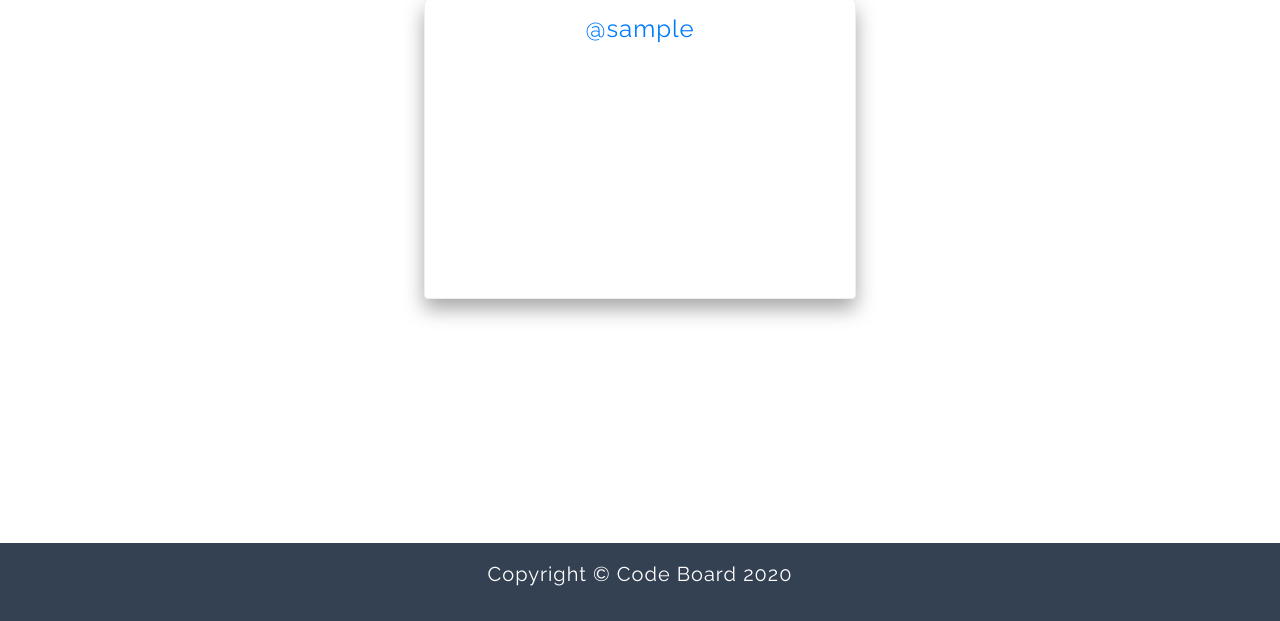
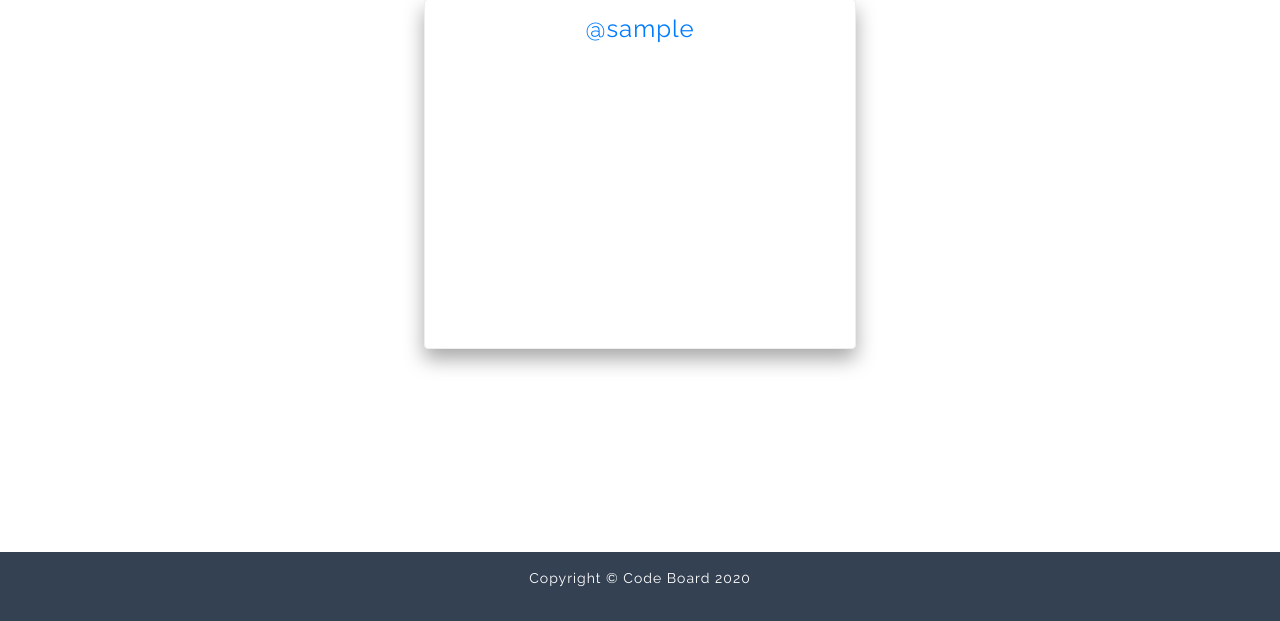
Before and after one commit to pachkovska/coding-event-aggreagtor, a Django app: template apps/accounts/templates/accounts/view_all_users.html in a window 1280 px wide. Shown: the part 179-800 px from the top of the page. Run offline with Django 3.2, Linux system fonts and the light colour scheme; the template is opened without the code that fills it: values that come from a table or form of the project are taken from there, others are empty; tables that the repository leaves empty hold one stand-in row (values such as "Sample post"); some libraries are stand-ins or nearby versions.

Commit message:
resized charts and changed footer font-size

```diff
--- a/apps/core/static/css/custom.css
+++ b/apps/core/static/css/custom.css
@@ -46,10 +46,19 @@ body {
   border: 1px solid #eee;  /* JUST TO LOOK COOL */
   box-shadow: rgba(0, 0, 0, 0.35) 0px 10px 20px;
   transition: all .3s ease-in-out;
-  height: 300px;
+  height: 350px;
 }
 
 .card:hover {
   box-shadow: rgba(0, 0, 0, 0.70) 0px 19px 43px;
   transform: translate3d(0px, -1px, 0px);
 }
+
+.chart {
+  max-width: 250;
+  max-height: 250;
+}
+
+footer {
+  font-size: 14px;
+}
--- a/apps/core/templates/base.html
+++ b/apps/core/templates/base.html
@@ -61,5 +61,5 @@
             <p class="text-center text-white">Copyright &copy; Code Board 2020</p>
         </div>
     </footer>
-  </body>
+</body>
 </html>
--- a/apps/core/templates/pages/projects.html
+++ b/apps/core/templates/pages/projects.html
@@ -24,7 +24,7 @@
             <p>Repository:<a href="{{ repo.link }}"> {{ repo.link }} </a></p>
         </div>
     <div class="col-6">
-          <canvas id="{{ repo.project_name }}" class="chart" width="200" height="200"></canvas>
+          <canvas id="{{ repo.project_name }}" class="chart"></canvas>
           <script type="text/javascript">
             var ctx = document.getElementById('{{ repo.project_name }}').getContext('2d');
             var stackLabels = {{ repo.labels|safe }};
```
